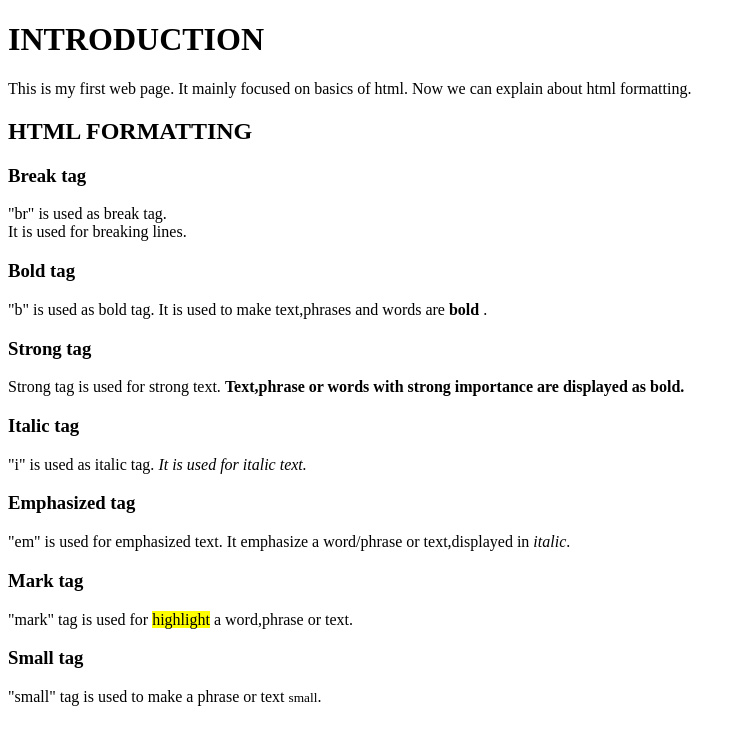
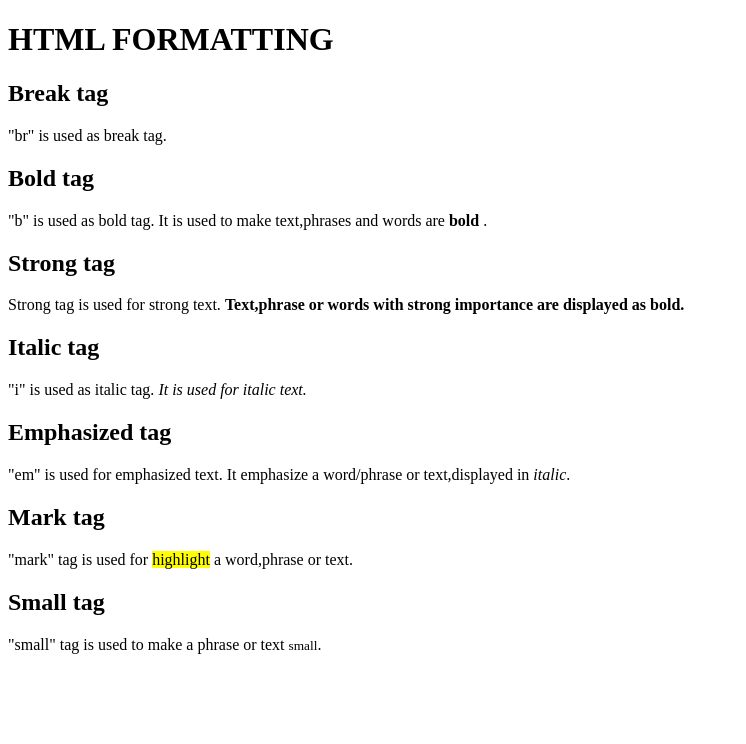
Before and after one commit to sreelakshmisk/HTML-tutorial, a plain HTML site: page about.html in a window 1280 px wide. Shown: the whole page, without its empty margins (0-746 px from the left). Drawn offline with Linux system fonts and the light colour scheme.

Commit message:
new files explains each tags are added

```diff
--- a/about.html
+++ b/about.html
@@ -4,22 +4,26 @@
         <title> HTML </title> <!-- title to be displayed on the tab of the browser -->
     </head>
     <body>
-        <h1> INTRODUCTION </h1> <!-- Main heading of the web PAGE -->
-        <p>This is my first web page. It mainly focused on basics of html. Now we can explain about html formatting. </p>
-        <h2> HTML FORMATTING </h2> <!-- subheading -->
-        <h3> Break tag </h3>
-        "br" is used as break tag. <br>It is used for breaking lines.
-        <h3> Bold tag </h3>
+        <h1> HTML FORMATTING </h1> <!-- Main heading of the web PAGE -->
+        <h2> Break tag </h2>
+        "br" is used as break tag.
+
+        <h2> Bold tag </h2>
         "b" is used as bold tag. It is used to make text,phrases and words are<b> bold </b>.
-        <h3> Strong tag </h3>
+
+        <h2> Strong tag </h2>
         Strong tag is used for strong text. <strong> Text,phrase or words with strong importance are displayed as bold.</strong>
-        <h3> Italic tag </h3>
+
+        <h2> Italic tag </h2>
         "i" is used as italic tag. <i>It is used for italic text.</i>
-        <h3> Emphasized tag </h3>
+
+        <h2> Emphasized tag </h2>
         "em" is used for emphasized text. It emphasize a word/phrase or text,displayed in <em>italic</em>.
-        <h3> Mark tag </h3>
+
+        <h2> Mark tag </h2>
         "mark" tag is used for <mark>highlight</mark> a word,phrase or text.
-        <h3> Small tag </h3>
+
+        <h2> Small tag </h2>
         "small" tag is used to make a phrase or text <small>small</small>.
 
     </body>
```
Also changed, not shown: bold.html (added, +11 -0 lines), break.html (added, +9 -0 lines), emphasized.html (added, +11 -0 lines), italic.html (added, +11 -0 lines), mark.html (added, +11 -0 lines), small.html (added, +11 -0 lines), strong.html (added, +11 -0 lines).
